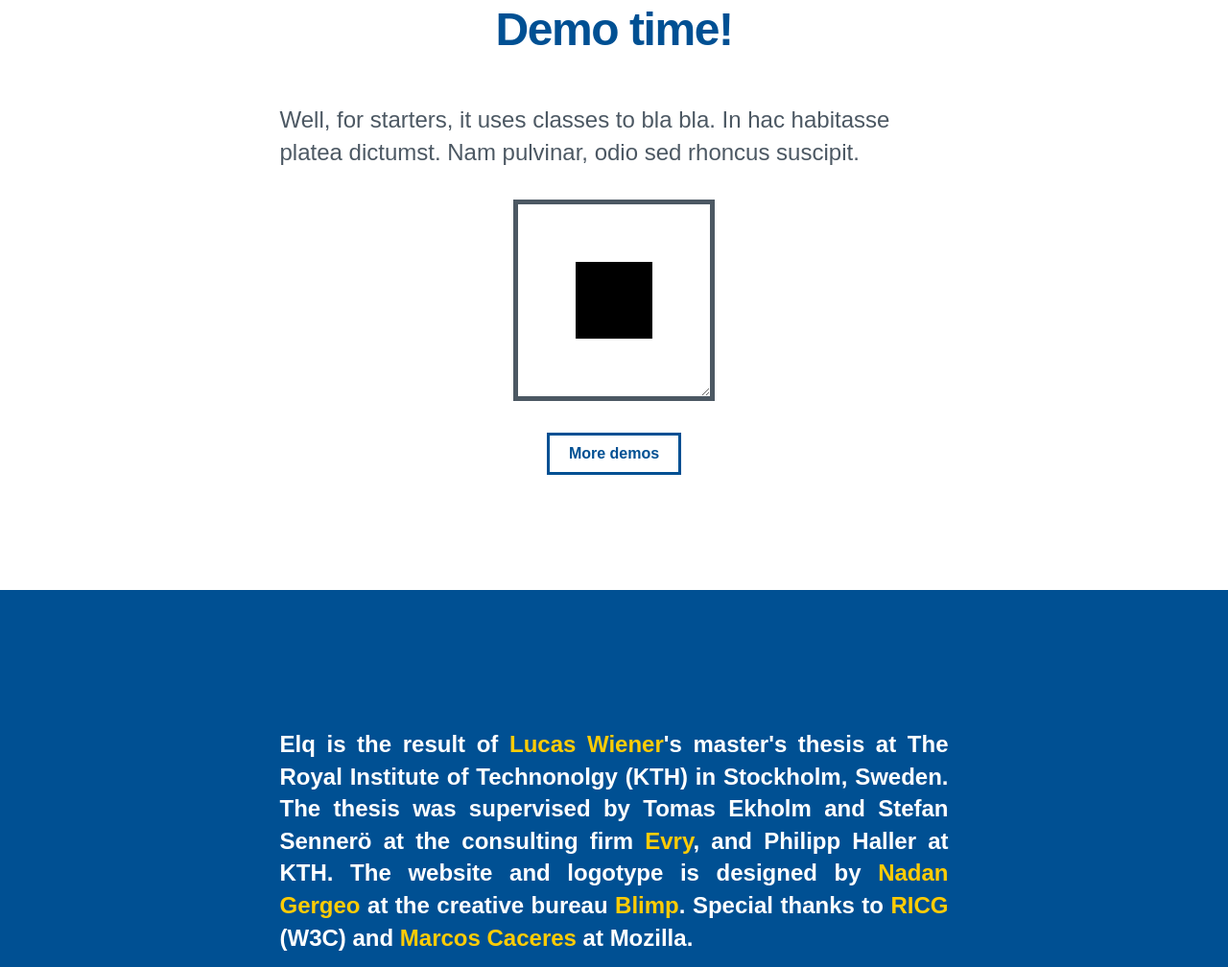
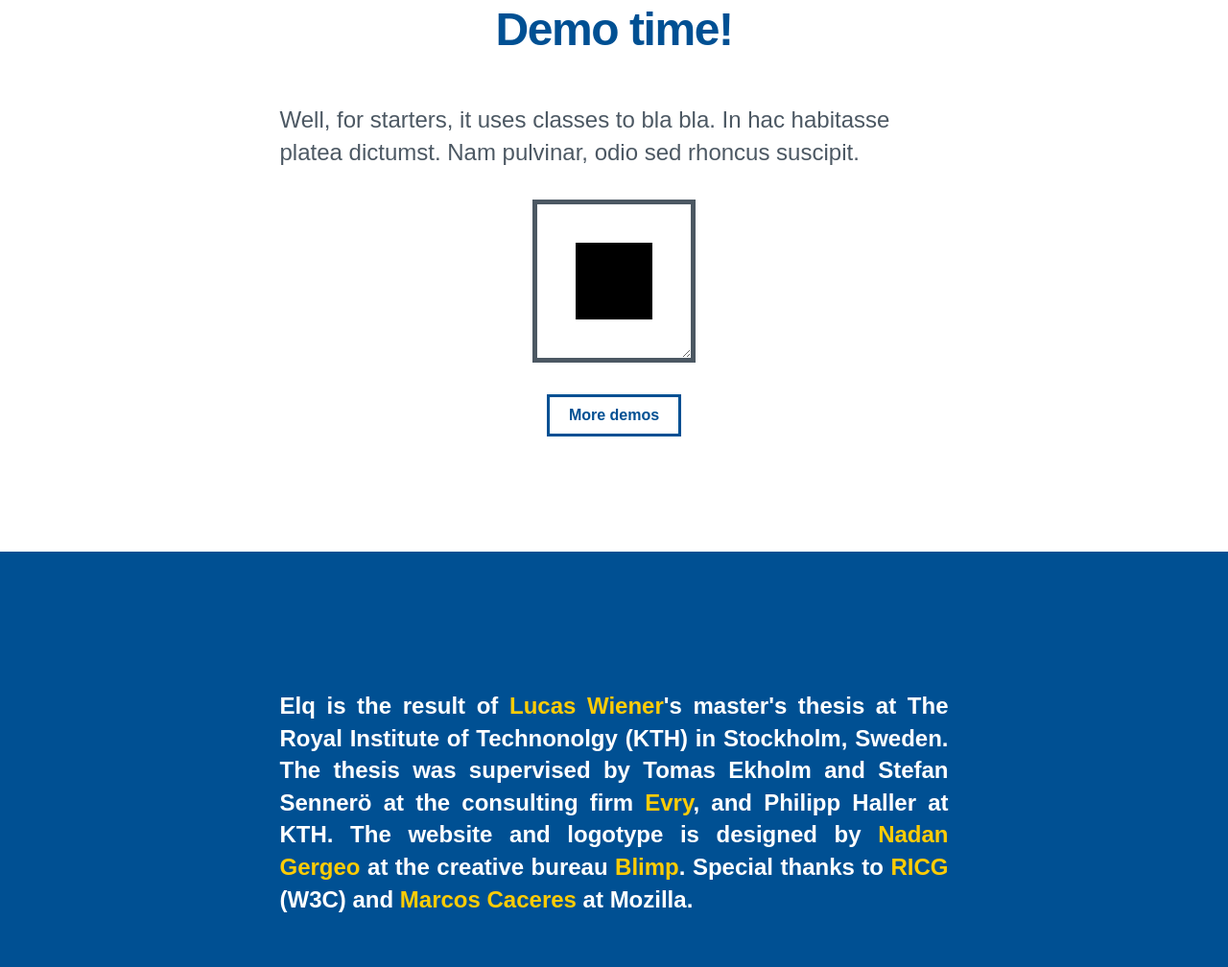
Before and after one commit to elqteam/elq.io, a plain HTML site: page index.html in a window 1280 px wide. Shown: the part 2700-3708 px from the top of the page at 96% size. Drawn offline with Linux system fonts and the light colour scheme.

Commit message:
Did some more work on the first demo

```diff
--- a/css/style.css
+++ b/css/style.css
@@ -865,7 +865,7 @@ footer nav ul li:last-child {
   margin-right: 0;
 }
 .demo-box {
-  padding: 60px;
+  padding: 40px;
   border: 5px solid #4c5863;
   resize: both;
   overflow: hidden;
@@ -874,6 +874,7 @@ footer nav ul li:last-child {
   margin-left: auto;
   max-width: 450px;
   width: 80px;
+  height: 80px;
 }
 .demo-module {
   width: 100%;
```
